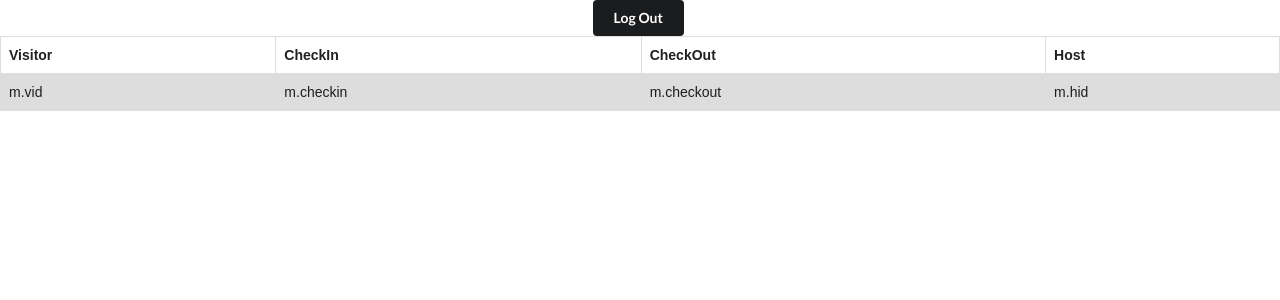
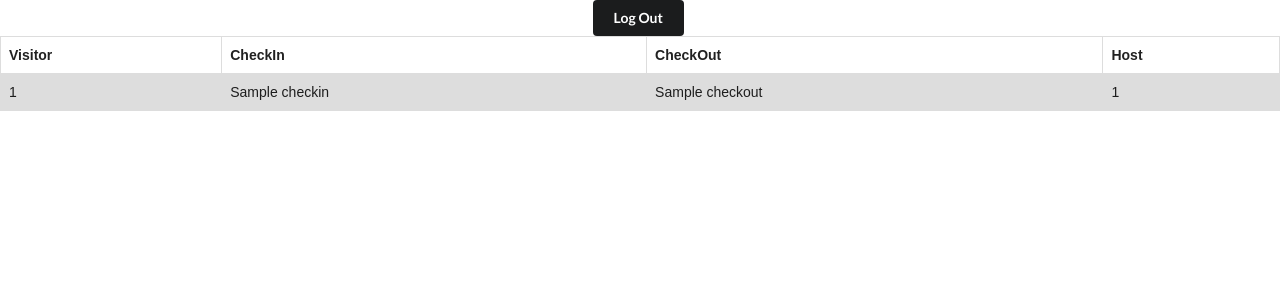
Before and after one commit to Akagra007/Innovaccer, a Django app: template templates/details.html in a window 1280 px wide. Shown: the top 300 px of the page. Run offline with Django 3.2, Linux system fonts and the light colour scheme; the template is opened without the code that fills it: most values are stand-ins (such as "Sample title", 1, 10 or a date in 2020).

Commit message:
login issue resolved

```diff
--- a/account/views.py
+++ b/account/views.py
@@ -45,8 +45,8 @@ def register(request):
 
 def login(request):
 	if request.user.is_authenticated:
-		h=request.user.host
-		meets=meeting.objects.filter(hid=h.id)
+		h=request.user
+		meets=meeting.objects.filter(hid=h)
 		context={'meets':meets}
 
 		return render(request, 'details.html', context)
--- a/templates/details.html
+++ b/templates/details.html
@@ -37,10 +37,10 @@ tr:nth-child(even) {
   </tr>
   	{%for m in meets%}
   <tr>
-    <td>m.vid</td>
-    <td>m.checkin</td>
-    <td>m.checkout</td>
-    <td>m.hid</td>
+    <td>{{m.vid}}</td>
+    <td>{{m.checkin}}</td>
+    <td>{{m.checkout}}</td>
+    <td>{{m.hid}}</td>
   </tr>
   {%endfor%}
 </table>
```
Also changed, not shown: db.sqlite3.
